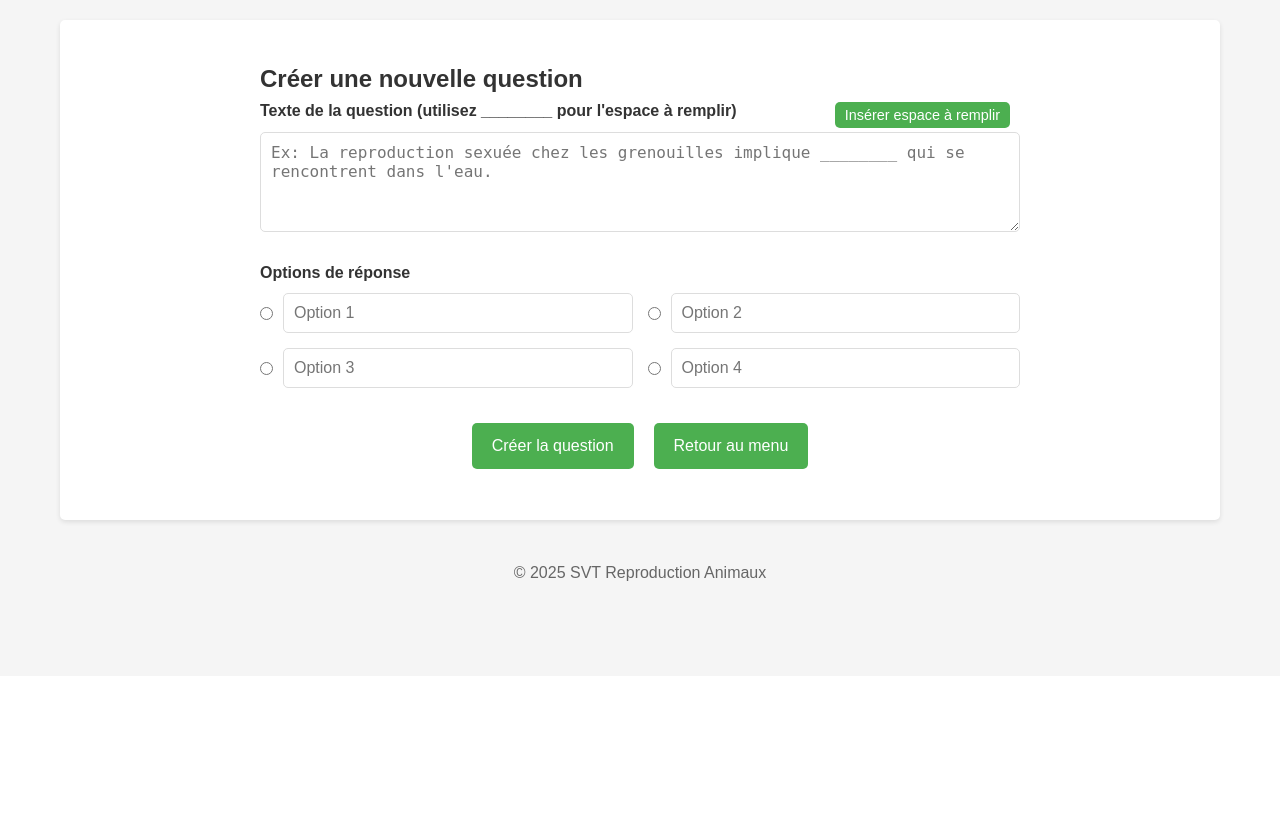
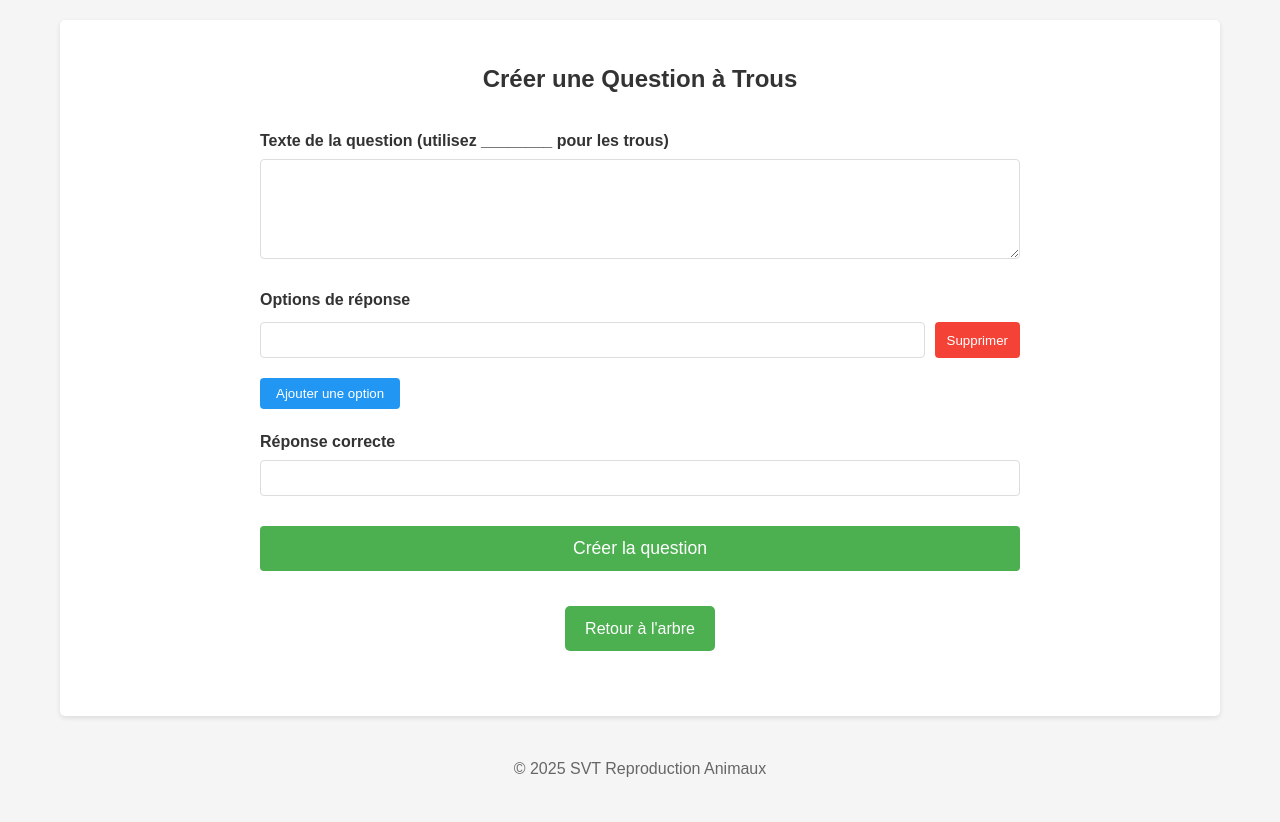
Before and after one commit to AlexMyddleware/svt-reproduction-animaux, a Flask app: page /game/create_question in a window 1280 px wide. Shown: the part 124-946 px from the top of the page. Before the commit the page ends 705 px from the top, so only its background shows below. Run offline with Flask 3, Linux system fonts and the light colour scheme.

Commit message:
blloudbloud

```diff
--- a/assets/Data/fill_the_blanks/question002.json
+++ b/assets/Data/fill_the_blanks/Vocabulaire/question002.json
@@ -10,5 +10,6 @@
   "statistics": {
     "correct_answers": 1,
     "wrong_answers": 0
-  }
+  },
+  "completed": false
 }
--- a/assets/Data/fill_the_blanks/question004.json
+++ b/assets/Data/fill_the_blanks/question004.json
@@ -6,5 +6,9 @@
     "Les ovules",
     "Les ovaires"
   ],
-    "correct_answer": "Le pistil"
+  "correct_answer": "Le pistil",
+  "statistics": {
+    "correct_answers": 1,
+    "wrong_answers": 0
   }
+}
--- a/assets/Data/fill_the_blanks/question005.json
+++ b/assets/Data/fill_the_blanks/question005.json
@@ -6,5 +6,9 @@
     "Des gamètes mâles",
     "Des fruits"
   ],
-    "correct_answer": "Des gamètes mâles"
+  "correct_answer": "Des gamètes mâles",
+  "statistics": {
+    "correct_answers": 1,
+    "wrong_answers": 0
   }
+}
--- a/src/svt_app/controllers/game_controller.py
+++ b/src/svt_app/controllers/game_controller.py
@@ -235,34 +235,53 @@ def create_question() -> str:
     Returns:
         str: Rendered HTML template for creating a new question.
     """
-    return render_template("create_question.html")
+    game_type = request.args.get('type', 'texte_a_trous')
+    if game_type not in ['texte_a_trous', 'relier_images']:
+        game_type = 'texte_a_trous'
+
+    return render_template("create_question.html", game_type=game_type)
 
 
 @game_bp.route("/save_question", methods=["POST"])
 def save_question() -> Dict[str, Any]:
     """
-    Save a new fill-in-the-blank question.
+    Save a new question (either fill-in-the-blank or image matching).
 
     Returns:
         Dict[str, Any]: JSON response indicating success or failure.
     """
     try:
         data = request.get_json()
-        if not data:
-            return jsonify({"success": False, "message": "No data provided"})
+        if not data or 'game_type' not in data:
+            return jsonify({"success": False, "message": "No data or game type provided"})
 
-        # Validate required fields
-        required_fields = ["text", "options", "correct_answer"]
+        game_type = data['game_type']
+        if game_type not in ['texte_a_trous', 'relier_images']:
+            return jsonify({"success": False, "message": "Invalid game type"})
+
+        # Validate required fields based on game type
+        if game_type == 'texte_a_trous':
+            required_fields = ["text", "options", "correct_answer"]
+        else:  # relier_images
+            required_fields = ["text", "correct_word", "incorrect_words", "image_path"]
+
         if not all(field in data for field in required_fields):
             return jsonify({"success": False, "message": "Missing required fields"})
 
-        # Validate that correct_answer is in options
-        if data["correct_answer"] not in data["options"]:
-            return jsonify({"success": False, "message": "La réponse correcte doit correspondre exactement à l'une des options"})
+        # Additional validation based on game type
+        if game_type == 'texte_a_trous':
+            if data["correct_answer"] not in data["options"]:
+                return jsonify({"success": False, "message": "La réponse correcte doit correspondre exactement à l'une des options"})
+        else:  # relier_images
+            if not data["incorrect_words"] or not isinstance(data["incorrect_words"], list):
+                return jsonify({"success": False, "message": "Les mots incorrects doivent être une liste non vide"})
 
         # Get the next question number
-        questions_dir = "assets/Data/fill_the_blanks"
-        existing_questions = [f for f in os.listdir(questions_dir) if f.startswith("question") and f.endswith(".json")]
+        base_dir = "assets/Data/fill_the_blanks" if game_type == "texte_a_trous" else "assets/Data/image_matching"
+        if not os.path.exists(base_dir):
+            os.makedirs(base_dir)
+
+        existing_questions = [f for f in os.listdir(base_dir) if f.startswith("question") and f.endswith(".json")]
         next_num = 1
         if existing_questions:
             nums = [int(q[8:11]) for q in existing_questions]
@@ -272,15 +291,23 @@ def save_question() -> Dict[str, Any]:
         question_num = f"{next_num:03d}"
         filename = f"question{question_num}.json"
 
-        # Create the question JSON
-        question_data = {
-            "text": data["text"],
-            "options": data["options"],
-            "correct_answer": data["correct_answer"]
-        }
+        # Create the question data based on game type
+        if game_type == 'texte_a_trous':
+            question_data = {
+                "text": data["text"],
+                "options": data["options"],
+                "correct_answer": data["correct_answer"]
+            }
+        else:  # relier_images
+            question_data = {
+                "text": data["text"],
+                "correct_word": data["correct_word"],
+                "incorrect_words": data["incorrect_words"],
+                "image_path": data["image_path"]
+            }
 
         # Save the question file
-        filepath = os.path.join(questions_dir, filename)
+        filepath = os.path.join(base_dir, filename)
         with open(filepath, "w", encoding="utf-8") as f:
             json.dump(question_data, f, ensure_ascii=False, indent=2)
 
@@ -299,6 +326,13 @@ def questions_tree() -> str:
     Returns:
         str: Rendered HTML template for the questions tree.
     """
+    # Get the game type from query parameters, default to texte_a_trous
+    game_type = request.args.get('type', 'texte_a_trous')
+
+    # Validate game type
+    if game_type not in ['texte_a_trous', 'relier_images']:
+        game_type = 'texte_a_trous'
+
     def get_questions_in_directory(directory: str, relative_path: str = "") -> List[Dict[str, Any]]:
         """
         Recursively get all questions in a directory and its subdirectories.
@@ -326,7 +360,7 @@ def questions_tree() -> str:
                             'type': 'folder',
                             'name': item,
                             'path': rel_path,
-                            'children': subfolder_items  # Changed from 'items' to 'children'
+                            'children': subfolder_items
                         }
                         items.append(folder_data)
                 elif item.startswith("question") and item.endswith(".json"):
@@ -354,11 +388,17 @@ def questions_tree() -> str:
 
         return items
 
+    # Set the base directory based on game type
+    base_dir = "assets/Data/fill_the_blanks" if game_type == "texte_a_trous" else "assets/Data/image_matching"
+
+    # Create the base directory if it doesn't exist
+    if not os.path.exists(base_dir):
+        os.makedirs(base_dir)
+
     # Get all questions and folders starting from the base directory
-    questions_dir = "assets/Data/fill_the_blanks"
-    tree_data = get_questions_in_directory(questions_dir)
+    tree_data = get_questions_in_directory(base_dir)
 
-    return render_template("questions_tree.html", tree_data=tree_data)
+    return render_template("questions_tree.html", tree_data=tree_data, game_type=game_type)
 
 
 @game_bp.route("/toggle_question_completion", methods=["POST"])
--- a/src/svt_app/templates/create_question.html
+++ b/src/svt_app/templates/create_question.html
@@ -4,10 +4,15 @@
 
 {% block extra_css %}
 <style>
-    .create-question-container {
+    .create-container {
         max-width: 800px;
         margin: 0 auto;
         padding: 20px;
+    }
+
+    .form-title {
+        text-align: center;
+        margin-bottom: 30px;
     }
 
     .form-group {
@@ -16,16 +21,16 @@
 
     .form-group label {
         display: block;
-        margin-bottom: 8px;
+        margin-bottom: 5px;
         font-weight: bold;
     }
 
     .form-group input[type="text"],
     .form-group textarea {
         width: 100%;
-        padding: 10px;
+        padding: 8px;
         border: 1px solid #ddd;
-        border-radius: 5px;
+        border-radius: 4px;
         font-size: 1rem;
     }
 
@@ -34,198 +39,302 @@
         resize: vertical;
     }
 
-    .text-input-container {
-        position: relative;
+    .options-container {
+        margin-top: 10px;
     }
 
-    .insert-blank-btn {
-        position: absolute;
-        right: 10px;
-        top: -30px;
-        background-color: #4CAF50;
-        color: white;
-        border: none;
-        border-radius: 5px;
-        padding: 5px 10px;
-        cursor: pointer;
-        font-size: 0.9rem;
-        transition: background-color 0.3s;
-    }
-
-    .insert-blank-btn:hover {
-        background-color: #45a049;
-    }
-
-    .options-container {
-        display: grid;
-        grid-template-columns: repeat(2, 1fr);
-        gap: 15px;
-        margin-bottom: 20px;
+    .option-group {
+        display: flex;
+        gap: 10px;
+        margin-bottom: 10px;
     }
 
     .option-input {
-        display: flex;
-        align-items: center;
+        flex-grow: 1;
     }
 
-    .option-input input[type="radio"] {
-        margin-right: 10px;
+    .remove-option {
+        padding: 8px 12px;
+        background: #f44336;
+        color: white;
+        border: none;
+        border-radius: 4px;
+        cursor: pointer;
+    }
+
+    .add-option {
+        margin-top: 10px;
+        padding: 8px 16px;
+        background: #2196F3;
+        color: white;
+        border: none;
+        border-radius: 4px;
+        cursor: pointer;
+    }
+
+    .submit-button {
+        display: block;
+        width: 100%;
+        padding: 12px;
+        background: #4CAF50;
+        color: white;
+        border: none;
+        border-radius: 4px;
+        font-size: 1.1rem;
+        cursor: pointer;
+        margin-top: 30px;
+    }
+
+    .submit-button:hover {
+        background: #45a049;
     }
 
     .error-message {
         color: #f44336;
         margin-top: 5px;
-        display: none;
+        font-size: 0.9rem;
     }
 
-    .success-message {
-        color: #4CAF50;
-        margin-top: 5px;
-        display: none;
+    .navigation {
+        text-align: center;
+        margin-top: 30px;
     }
 
-    .button-container {
-        display: flex;
-        gap: 10px;
-        justify-content: center;
-        margin-top: 30px;
+    .nav-button {
+        display: inline-block;
+        padding: 10px 20px;
+        background-color: #4CAF50;
+        color: white;
+        text-decoration: none;
+        border-radius: 5px;
+        transition: background-color 0.3s;
+    }
+
+    .nav-button:hover {
+        background-color: #45a049;
+    }
+
+    .image-preview {
+        max-width: 300px;
+        margin-top: 10px;
+        border: 1px solid #ddd;
+        border-radius: 4px;
+        display: none;
     }
 </style>
 {% endblock %}
 
 {% block content %}
-<div class="create-question-container">
-    <h2>Créer une nouvelle question</h2>
+<div class="create-container">
+    <h2 class="form-title">
+        {% if game_type == 'texte_a_trous' %}
+        Créer une Question à Trous
+        {% else %}
+        Créer une Question d'Association d'Images
+        {% endif %}
+    </h2>
 
-    <form id="questionForm">
+    {% if game_type == 'texte_a_trous' %}
+    <form id="questionForm" class="question-form">
         <div class="form-group">
-            <label for="questionText">Texte de la question (utilisez ________ pour l'espace à remplir)</label>
-            <div class="text-input-container">
-                <button type="button" class="insert-blank-btn" id="insertBlankBtn">Insérer espace à remplir</button>
-                <textarea id="questionText" required placeholder="Ex: La reproduction sexuée chez les grenouilles implique ________ qui se rencontrent dans l'eau."></textarea>
-            </div>
-            <div class="error-message" id="textError">Le texte doit contenir exactement un espace à remplir (________)</div>
+            <label for="questionText">Texte de la question (utilisez ________ pour les trous)</label>
+            <textarea id="questionText" name="text" required></textarea>
         </div>
 
         <div class="form-group">
             <label>Options de réponse</label>
-            <div class="options-container">
-                {% for i in range(4) %}
-                <div class="option-input">
-                    <input type="radio" name="correctAnswer" value="{{ i }}" required>
-                    <input type="text" id="option{{ i }}" placeholder="Option {{ i + 1 }}" required>
+            <div id="optionsContainer" class="options-container">
+                <div class="option-group">
+                    <input type="text" class="option-input" required>
+                    <button type="button" class="remove-option">Supprimer</button>
                 </div>
-                {% endfor %}
             </div>
-            <div class="error-message" id="optionsError">Toutes les options doivent être différentes</div>
+            <button type="button" class="add-option" id="addOption">Ajouter une option</button>
         </div>
 
-        <div class="button-container">
-            <button type="submit" class="button">Créer la question</button>
-            <a href="{{ url_for('index') }}" class="button">Retour au menu</a>
+        <div class="form-group">
+            <label for="correctAnswer">Réponse correcte</label>
+            <input type="text" id="correctAnswer" name="correct_answer" required>
+            <div class="error-message" id="correctAnswerError" style="display: none;">
+                La réponse correcte doit correspondre exactement à l'une des options
+            </div>
+        </div>
+    </form>
+
+    {% else %}
+    <form id="questionForm" class="question-form">
+        <div class="form-group">
+            <label for="questionText">Question ou instruction</label>
+            <textarea id="questionText" name="text" required></textarea>
         </div>
 
-        <div class="success-message" id="successMessage">Question créée avec succès!</div>
-        <div class="error-message" id="errorMessage"></div>
+        <div class="form-group">
+            <label for="imagePath">Image</label>
+            <input type="file" id="imageInput" accept="image/*" required>
+            <img id="imagePreview" class="image-preview">
+        </div>
+
+        <div class="form-group">
+            <label for="correctWord">Mot correct</label>
+            <input type="text" id="correctWord" name="correct_word" required>
+        </div>
+
+        <div class="form-group">
+            <label>Mots incorrects</label>
+            <div id="incorrectWordsContainer" class="options-container">
+                <div class="option-group">
+                    <input type="text" class="incorrect-word-input" required>
+                    <button type="button" class="remove-option">Supprimer</button>
+                </div>
+            </div>
+            <button type="button" class="add-option" id="addIncorrectWord">Ajouter un mot incorrect</button>
+        </div>
     </form>
+    {% endif %}
+
+    <button type="button" class="submit-button" id="submitButton">Créer la question</button>
+
+    <div class="navigation">
+        <a href="{{ url_for('game.questions_tree', type=game_type) }}" class="nav-button">Retour à l'arbre</a>
+    </div>
 </div>
 {% endblock %}
 
 {% block extra_js %}
 <script>
 document.addEventListener('DOMContentLoaded', function() {
-    const form = document.getElementById('questionForm');
-    const textError = document.getElementById('textError');
-    const optionsError = document.getElementById('optionsError');
-    const successMessage = document.getElementById('successMessage');
-    const errorMessage = document.getElementById('errorMessage');
-    const questionText = document.getElementById('questionText');
-    const insertBlankBtn = document.getElementById('insertBlankBtn');
+    const gameType = '{{ game_type }}';
 
-    // Function to insert blank at cursor position
-    insertBlankBtn.addEventListener('click', function(e) {
-        e.preventDefault();
+    if (gameType === 'texte_a_trous') {
+        // Fill in the blanks specific code
+        const addOptionBtn = document.getElementById('addOption');
+        const optionsContainer = document.getElementById('optionsContainer');
 
-        // Get cursor position
-        const start = questionText.selectionStart;
-        const end = questionText.selectionEnd;
+        addOptionBtn.addEventListener('click', function() {
+            const optionGroup = document.createElement('div');
+            optionGroup.className = 'option-group';
+            optionGroup.innerHTML = `
+                <input type="text" class="option-input" required>
+                <button type="button" class="remove-option">Supprimer</button>
+            `;
+            optionsContainer.appendChild(optionGroup);
+        });
 
-        // Insert blank at cursor position
-        const blank = "________";
-        const text = questionText.value;
-        questionText.value = text.substring(0, start) + blank + text.substring(end);
+        optionsContainer.addEventListener('click', function(e) {
+            if (e.target.classList.contains('remove-option')) {
+                if (optionsContainer.children.length > 1) {
+                    e.target.parentElement.remove();
+                }
+            }
+        });
 
-        // Reset cursor position after blank
-        const newCursorPos = start + blank.length;
-        questionText.setSelectionRange(newCursorPos, newCursorPos);
+    } else {
+        // Image matching specific code
+        const addIncorrectWordBtn = document.getElementById('addIncorrectWord');
+        const incorrectWordsContainer = document.getElementById('incorrectWordsContainer');
 
-        // Focus back on textarea
-        questionText.focus();
-    });
+        addIncorrectWordBtn.addEventListener('click', function() {
+            const wordGroup = document.createElement('div');
+            wordGroup.className = 'option-group';
+            wordGroup.innerHTML = `
+                <input type="text" class="incorrect-word-input" required>
+                <button type="button" class="remove-option">Supprimer</button>
+            `;
+            incorrectWordsContainer.appendChild(wordGroup);
+        });
 
-    form.addEventListener('submit', async function(e) {
-        e.preventDefault();
+        incorrectWordsContainer.addEventListener('click', function(e) {
+            if (e.target.classList.contains('remove-option')) {
+                if (incorrectWordsContainer.children.length > 1) {
+                    e.target.parentElement.remove();
+                }
+            }
+        });
 
-        // Reset error messages
-        textError.style.display = 'none';
-        optionsError.style.display = 'none';
-        errorMessage.style.display = 'none';
-        successMessage.style.display = 'none';
+        // Image preview
+        const imageInput = document.getElementById('imageInput');
+        const imagePreview = document.getElementById('imagePreview');
 
-        // Get form values
-        const text = questionText.value;
-        const options = Array.from({ length: 4 }, (_, i) => document.getElementById(`option${i}`).value);
-        const correctAnswerIndex = document.querySelector('input[name="correctAnswer"]:checked')?.value;
+        imageInput.addEventListener('change', function(e) {
+            const file = e.target.files[0];
+            if (file) {
+                const reader = new FileReader();
+                reader.onload = function(e) {
+                    imagePreview.src = e.target.result;
+                    imagePreview.style.display = 'block';
+                };
+                reader.readAsDataURL(file);
+            }
+        });
+    }
 
-        // Validate text format
-        const blankSpaces = (text.match(/_{8}/g) || []).length;
-        if (blankSpaces !== 1) {
-            textError.style.display = 'block';
-            return;
+    // Form submission
+    document.getElementById('submitButton').addEventListener('click', async function() {
+        const form = document.getElementById('questionForm');
+        const formData = new FormData(form);
+
+        let questionData = {
+            game_type: gameType,
+            text: document.getElementById('questionText').value
+        };
+
+        if (gameType === 'texte_a_trous') {
+            const options = Array.from(document.querySelectorAll('.option-input')).map(input => input.value);
+            const correctAnswer = document.getElementById('correctAnswer').value;
+
+            if (!options.includes(correctAnswer)) {
+                document.getElementById('correctAnswerError').style.display = 'block';
+                return;
+            }
+
+            questionData = {
+                ...questionData,
+                options: options,
+                correct_answer: correctAnswer
+            };
+        } else {
+            const imageInput = document.getElementById('imageInput');
+            const file = imageInput.files[0];
+            if (!file) {
+                alert('Veuillez sélectionner une image');
+                return;
+            }
+
+            // Convert image to base64
+            const base64Image = await new Promise((resolve) => {
+                const reader = new FileReader();
+                reader.onload = () => resolve(reader.result);
+                reader.readAsDataURL(file);
+            });
+
+            const incorrectWords = Array.from(document.querySelectorAll('.incorrect-word-input')).map(input => input.value);
+
+            questionData = {
+                ...questionData,
+                correct_word: document.getElementById('correctWord').value,
+                incorrect_words: incorrectWords,
+                image_path: base64Image
+            };
         }
 
-        // Validate options are unique
-        if (new Set(options).size !== options.length) {
-            optionsError.style.display = 'block';
-            return;
-        }
-
-        // Prepare data
-        const data = {
-            text: text,
-            options: options,
-            correct_answer: options[correctAnswerIndex]
-        };
-
         try {
-            // Send data to server
             const response = await fetch('/game/save_question', {
                 method: 'POST',
                 headers: {
                     'Content-Type': 'application/json',
                 },
-                body: JSON.stringify(data)
+                body: JSON.stringify(questionData)
             });
 
             const result = await response.json();
-
             if (result.success) {
-                successMessage.textContent = result.message;
-                successMessage.style.display = 'block';
-                form.reset();
-
-                // Redirect to main menu after a short delay
-                setTimeout(() => {
-                    window.location.href = '{{ url_for("index") }}';
-                }, 2000);
+                window.location.href = `/game/questions_tree?type=${gameType}`;
             } else {
-                errorMessage.textContent = result.message;
-                errorMessage.style.display = 'block';
+                alert(result.message);
             }
         } catch (error) {
             console.error('Error:', error);
-            errorMessage.textContent = 'Une erreur est survenue lors de la création de la question';
-            errorMessage.style.display = 'block';
+            alert('Une erreur est survenue lors de la création de la question');
         }
     });
 });
```
Also changed, not shown: src/svt_app/templates/questions_tree.html (+59 -2 lines), assets/Data/image_matching/question001.json (renamed from assets/Data/image_interaction/question001.json). Lines whose indentation alone changed are shown as unchanged.
